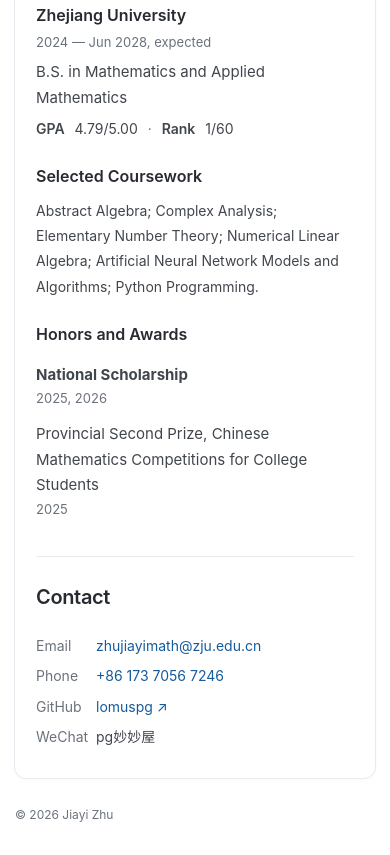
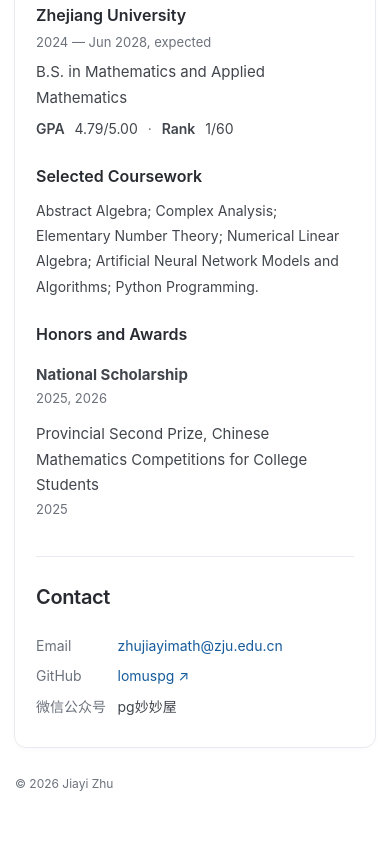
Before and after one commit to lomuspg/lomuspg.github.io, a plain HTML site: page index.html in a window 390 px wide. Shown: the part 972-1827 px from the top of the page. After the commit the page ends 1796 px from the top, so only its background shows below. Drawn offline with Linux system fonts and the light colour scheme.

Commit message:
Clarify homepage contact details

```diff
--- a/assets/profile.css
+++ b/assets/profile.css
@@ -96,7 +96,7 @@ h3 { margin-bottom: 4px; font-size: 16px; line-height: 1.5; font-weight: 600; }
 .honors-list strong { font-weight: 700; }
 address { font-style: normal; }
 .contact-list { margin: 0; font-size: 15px; }
-.contact-list > div { display: grid; grid-template-columns: 72px minmax(0, 1fr); gap: 12px; padding: 3px 0; }
+.contact-list > div { display: grid; grid-template-columns: 5.25em minmax(0, 1fr); gap: 12px; padding: 3px 0; }
 .contact-list dt { color: var(--muted); }
 .contact-list dd { margin: 0; overflow-wrap: anywhere; }
 .page-footer { display: flex; justify-content: space-between; gap: 15px; max-width: 920px; padding: 25px 1px 30px; color: var(--muted); font-size: 12px; }
@@ -173,7 +173,7 @@ address { font-style: normal; }
   .honors-list .entry-date { display: block; }
   .academic-record > span { margin: 0 6px; }
   .contact-list { font-size: 14px; }
-  .contact-list > div { grid-template-columns: 52px minmax(0, 1fr); gap: 8px; }
+  .contact-list > div { gap: 8px; }
 }
 @media (prefers-reduced-motion: reduce) {
   html { scroll-behavior: auto; }
--- a/index.html
+++ b/index.html
@@ -12,7 +12,7 @@
   <title>Jiayi Zhu · 朱嘉怡</title>
   <link rel="canonical" href="https://lomuspg.github.io/">
   <link rel="icon" href="/assets/favicon.svg" type="image/svg+xml">
-  <link rel="stylesheet" href="/assets/profile.css?v=profile-copy">
+  <link rel="stylesheet" href="/assets/profile.css?v=contact-label">
   <script>
     try {
       if (localStorage.getItem('notes-theme') === 'dark') document.documentElement.dataset.theme = 'dark';
@@ -96,9 +96,8 @@
           <address>
             <dl class="contact-list">
               <div><dt>Email</dt><dd><a href="mailto:zhujiayimath@zju.edu.cn">zhujiayimath@zju.edu.cn</a></dd></div>
-              <div><dt>Phone</dt><dd><a href="tel:+8617370567246">+86 173 7056 7246</a></dd></div>
               <div><dt>GitHub</dt><dd><a href="https://github.com/lomuspg" target="_blank" rel="noopener noreferrer">lomuspg <span aria-hidden="true">↗</span></a></dd></div>
-              <div><dt>WeChat</dt><dd lang="zh-CN">pg妙妙屋</dd></div>
+              <div><dt lang="zh-CN">微信公众号</dt><dd lang="zh-CN">pg妙妙屋</dd></div>
             </dl>
           </address>
         </section>
```
